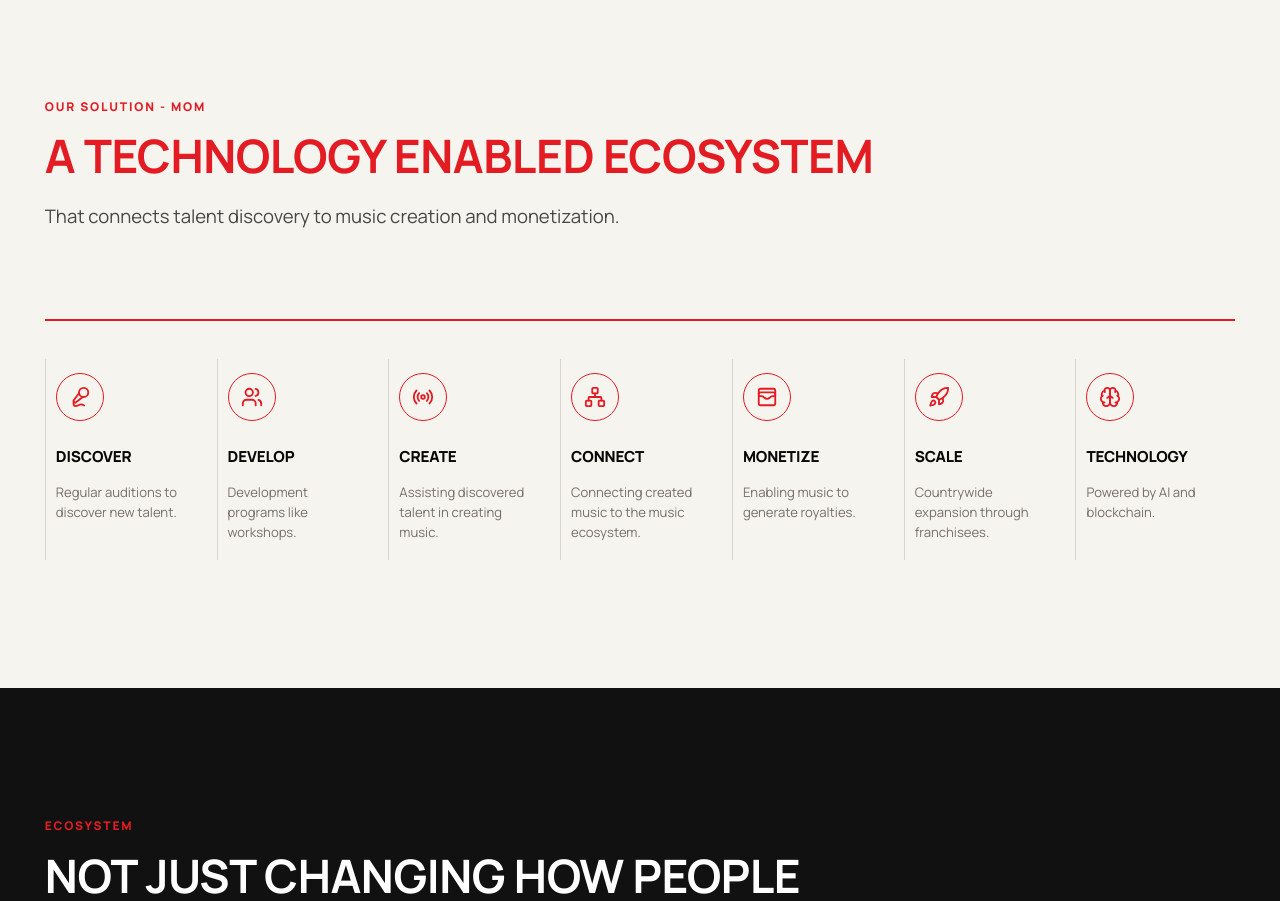
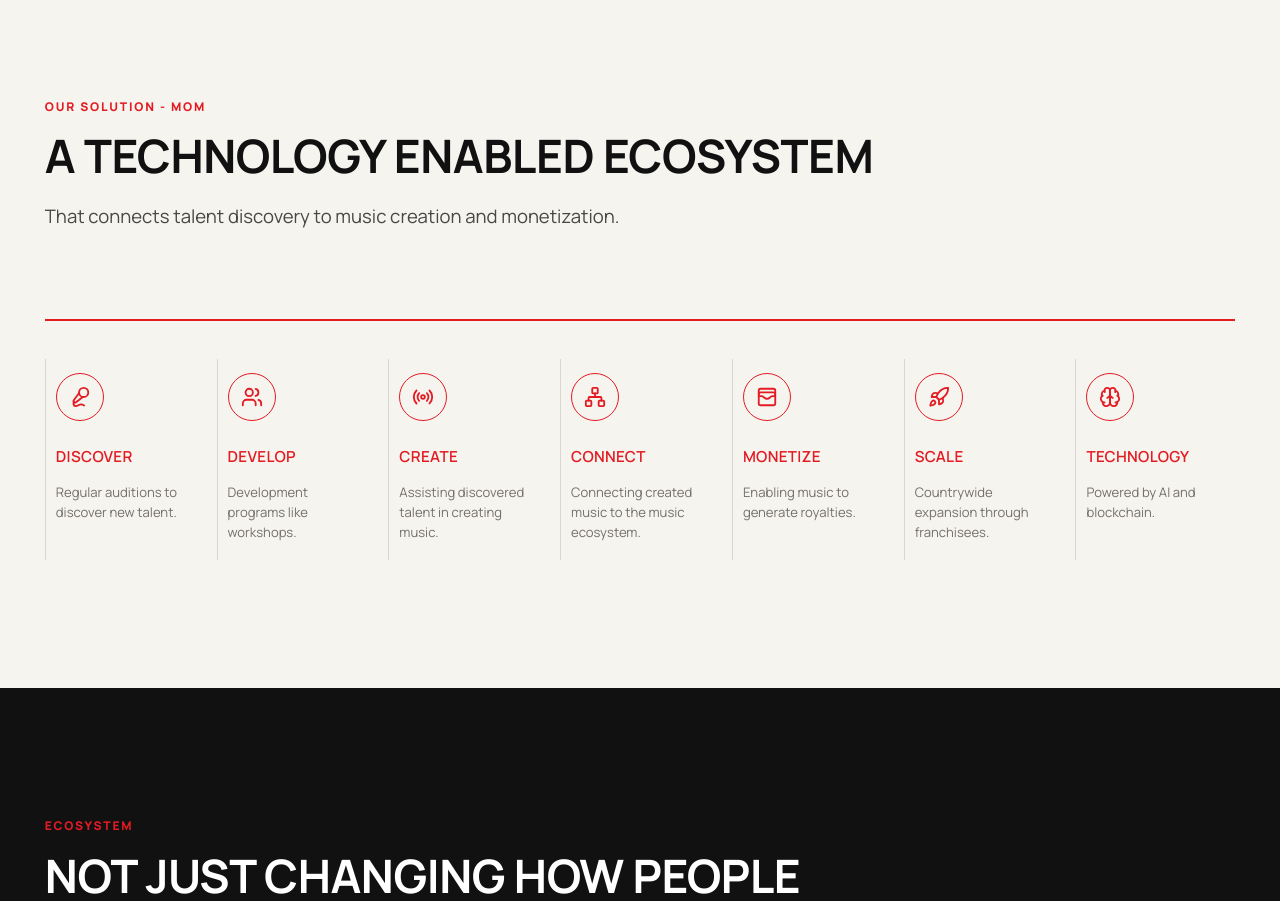
Before and after one commit to kritidigitalsolutions/mad-over-music-web, a React (Vite) app: page / in a window 1280 px wide. Shown: the part 3800-4701 px from the top of the page. Built offline with nearby package versions, Linux system fonts and the light colour scheme.

Commit message:
style: revert main solution heading to original and set journey titles (DISCOVER, DEVELOP, etc.) to red with normal font weight

```diff
--- a/src/styles.css
+++ b/src/styles.css
@@ -1224,10 +1224,10 @@ p {
 
 .journey-grid h3 {
   font-size: 1.05rem;
-  font-weight: 800;
-  text-transform: uppercase;
-  letter-spacing: -0.01em;
-  color: var(--black);
+  font-weight: 600;
+  text-transform: uppercase;
+  letter-spacing: 0.02em;
+  color: var(--red);
   margin: 0 0 12px 0;
   height: 28px;
   display: flex;
@@ -1240,12 +1240,6 @@ p {
   line-height: 1.5;
   color: var(--muted);
   margin: 0;
-}
-
-.solution .section-heading h2 {
-  color: var(--red);
-  font-weight: 700;
-  letter-spacing: -0.01em;
 }
 
 .premium-grid p,
```
